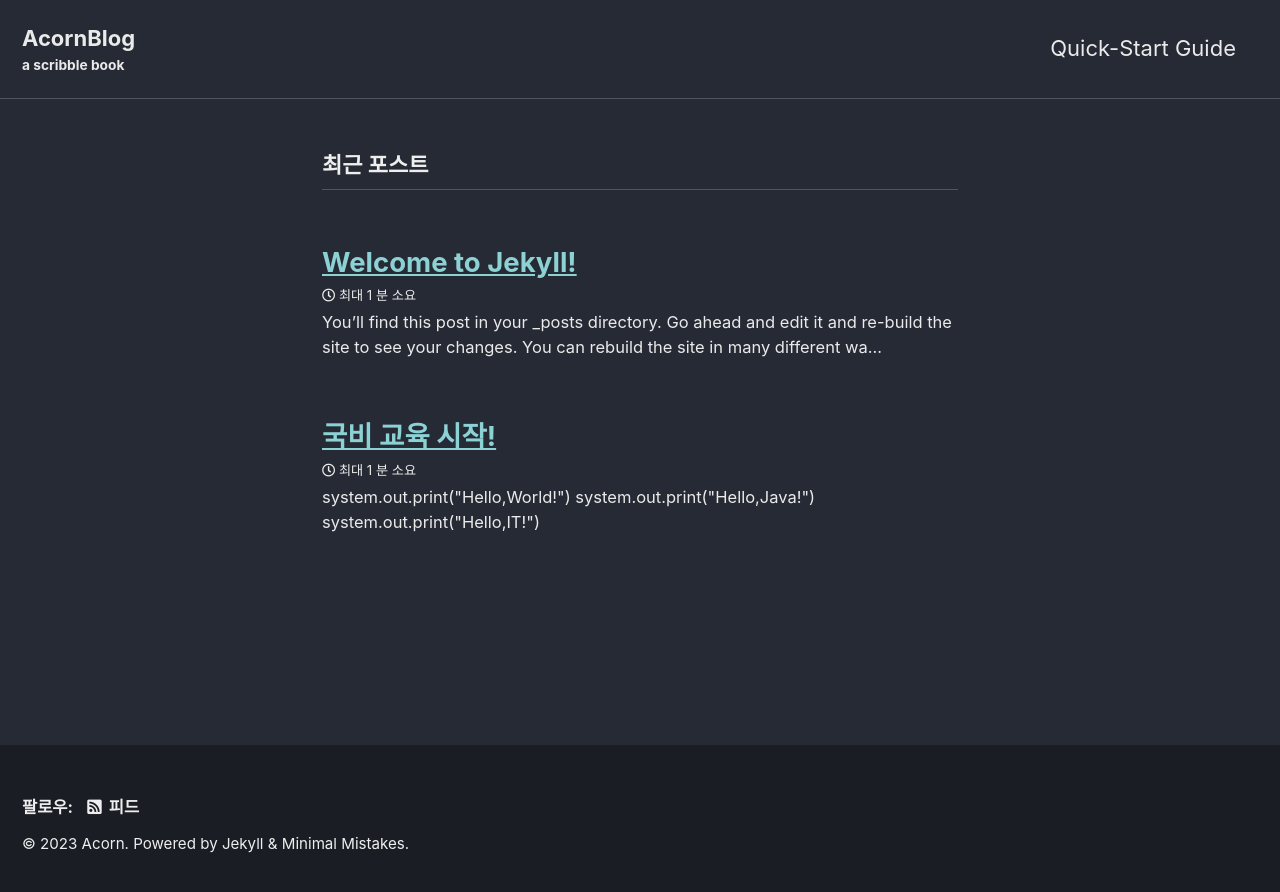
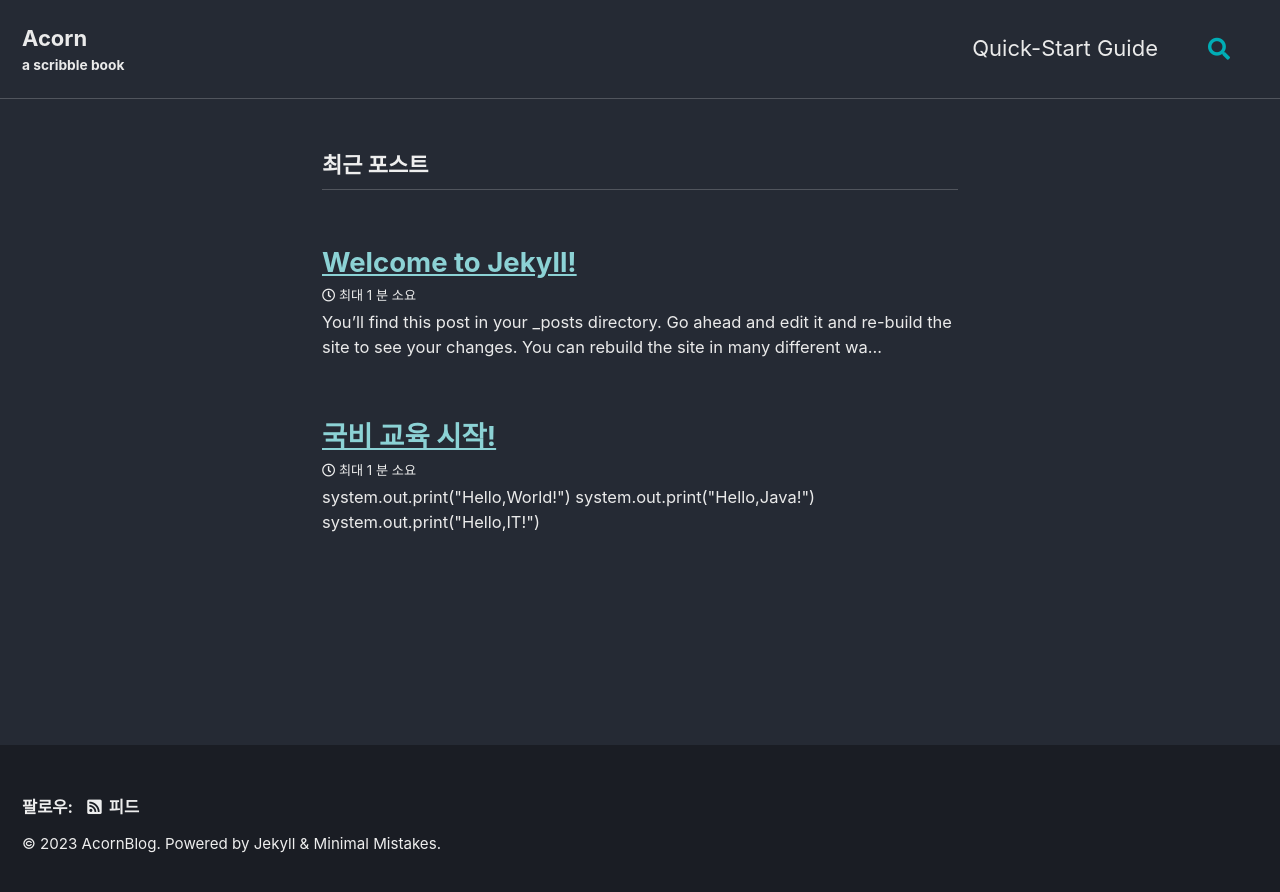
Before and after one commit to kdh6194/kdh6194.github.io, a Jekyll site: the page built from index.markdown, in a window 1280 px wide. Shown: the top 892 px of the page. Built offline with Jekyll 4.4.1, drawn with Linux system fonts in a browser that asks for light colours; cached includes are drawn as plain includes; nearby versions of some CDN libraries; the list of posts is cut into pages by our own code; part of the change alters nothing that is shown.

```diff
--- a/_config.yml
+++ b/_config.yml
@@ -19,7 +19,7 @@ locale                   : "ko-KR" #"ko-KR"한국 "en-GB"영국 "en-US"미국 "f
 title                    : "IT_AcornBlog"
 title_separator          : "|"
 subtitle                 : "a scribble book" # site tagline that appears below site title in masthead
-name                     : "Acorn"
+name                     : "AcornBlog"
 description              : "The pain that can't kill me makes me stronger"
 url                      : "https://kdh6194.github.io" # the base hostname & protocol for your site e.g. "https://mmistakes.github.io"
 baseurl                  : "" # the subpath of your site, e.g. "/blog"
@@ -29,7 +29,7 @@ head_scripts:
   - /assets/js/your-custom-head-script.js
 teaser                   : # path of fallback teaser image, e.g. "/assets/images/500x300.png"
 logo                     : # path of logo image to display in the masthead, e.g. "/assets/images/88x88.png"
-masthead_title           : "AcornBlog" # overrides the website title displayed in the masthead, use " " for no title
+masthead_title           : "Acorn" # overrides the website title displayed in the masthead, use " " for no title
 breadcrumbs            : true # true, false (default)
 words_per_minute         : 200
 comments:
@@ -62,11 +62,11 @@ reCaptcha:
 atom_feed:
   path                   : # blank (default) uses feed.xml
   hide                   : # true, false (default)
-search                   : # true, false (default)
-search_full_content      : # true, false (default)
-search_provider          : # lunr (default), algolia, google
+search                   : true # true, false (default)
+search_full_content      : true # true, false (default)
+search_provider          : lunr # lunr (default), algolia, google
 lunr:
-  search_within_pages    : # true, false (default)
+  search_within_pages    : true # true, false (default)
 algolia:
   application_id         : # YOUR_APPLICATION_ID
   index_name             : # YOUR_INDEX_NAME
```
